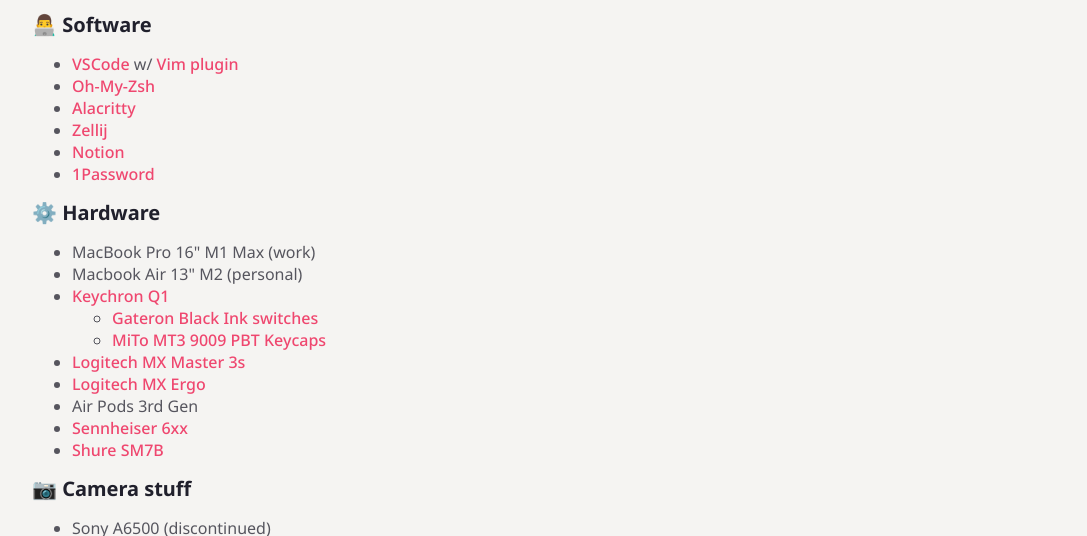
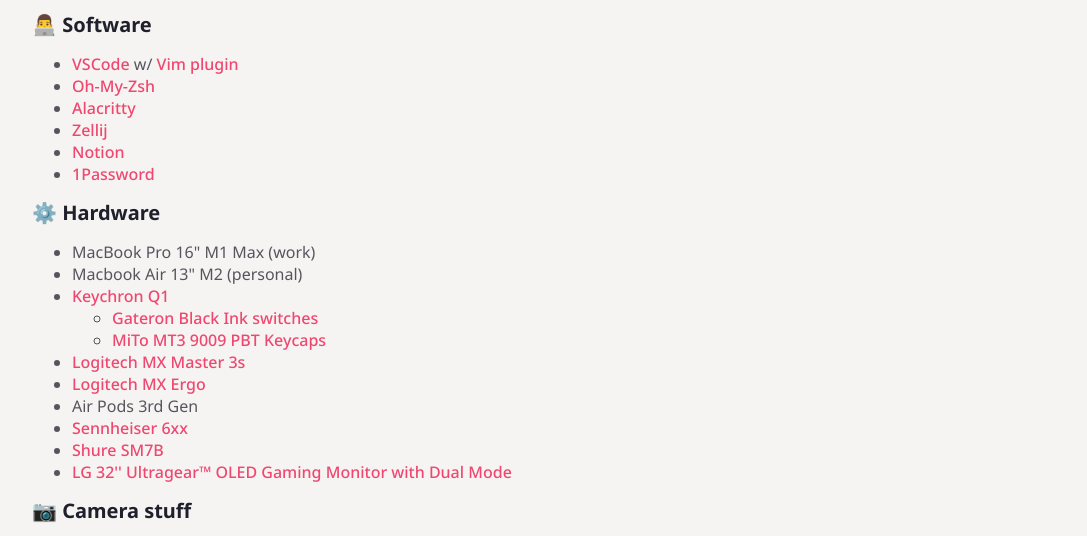
Before and after one commit to btav/btav.dev, an Astro site: page /uses in a window 1280 px wide. Shown: the part 198-734 px from the top of the page, without its empty margins (96-1183 px from the left). Built offline with nearby package versions, Linux system fonts and the light colour scheme; Astro itself is replaced by a stand-in of ours.

Commit message:
added monitor to /uses

```diff
--- a/src/pages/uses.astro
+++ b/src/pages/uses.astro
@@ -68,6 +68,11 @@
           >Shure SM7B</a
         >
       </li>
+      <li>
+        <a href="https://www.lg.com/ca_en/monitors/gaming/32gs95ue-b/"
+          >LG 32'' Ultragear™ OLED Gaming Monitor with Dual Mode</a
+        >
+      </li>
     </ul>
     <h2>📷 Camera stuff</h2>
     <ul>
```
